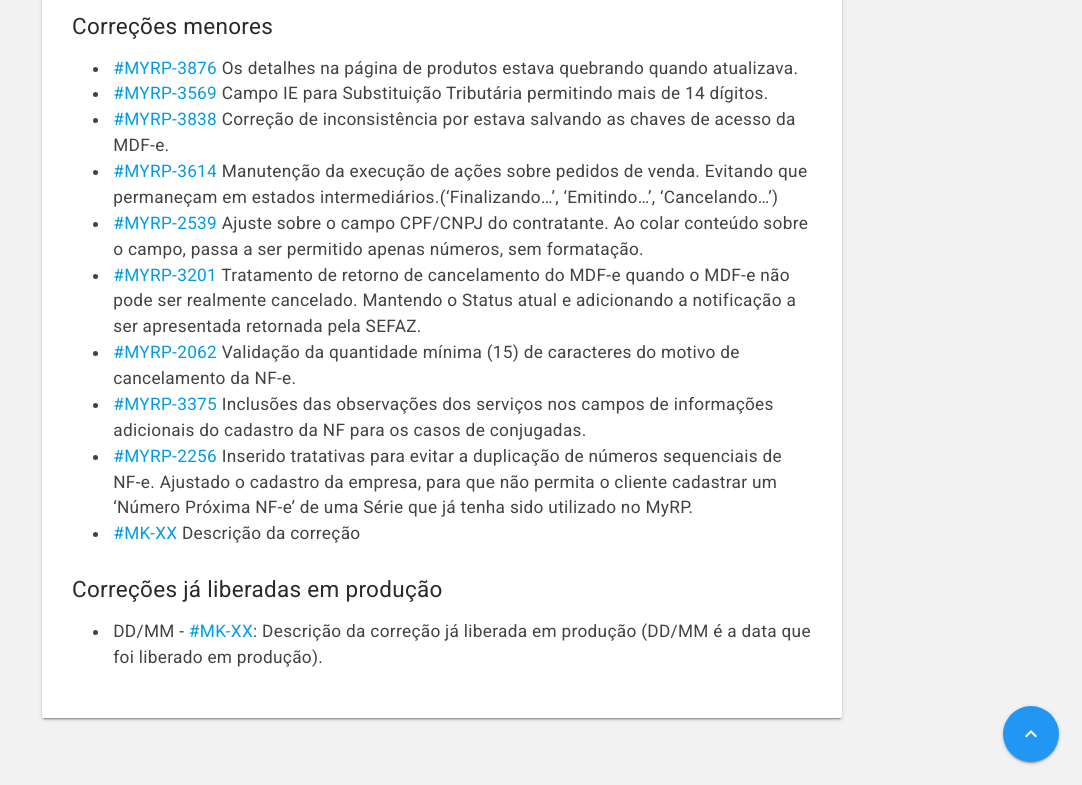
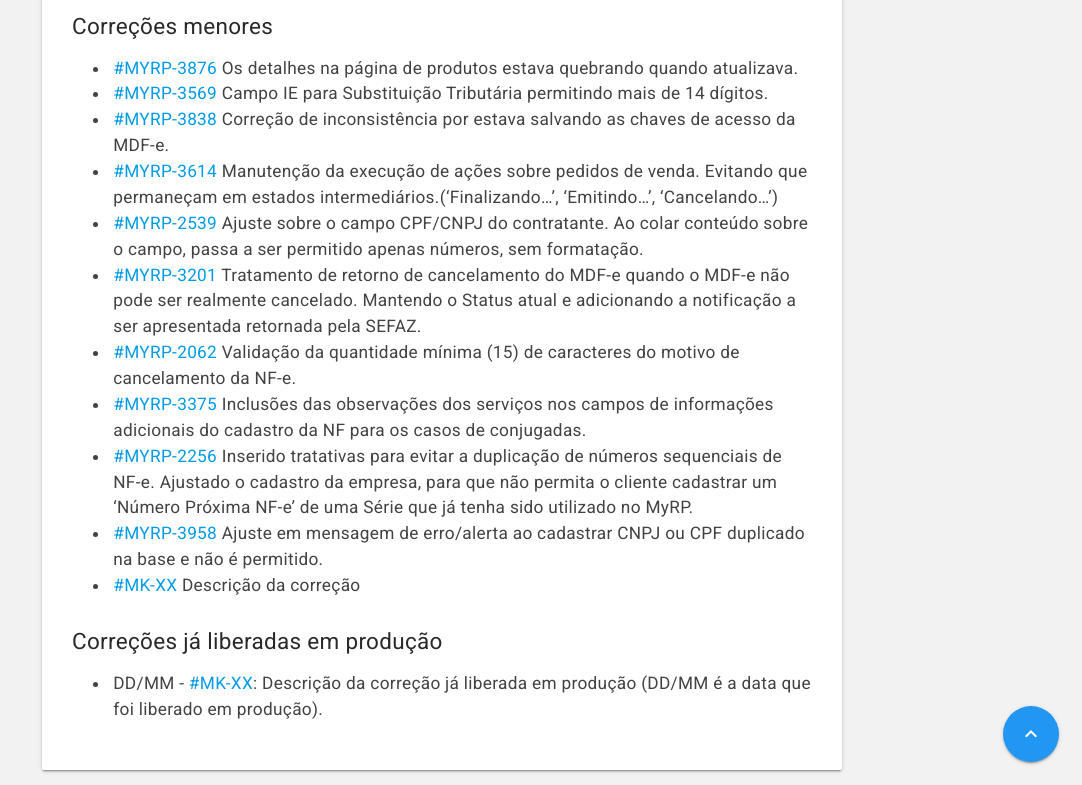
Before and after one commit to myrp-maicon/changelog-myrp, a Jekyll site: the page built from docs/myrp/19.02.03.md, in a window 1280 px wide and 900 px high, scrolled down 1150 px, cut to the strip 115-900 px from the top of the window. Shown: the whole strip, without its empty margins (198-1280 px from the left). Built offline with Jekyll 4.4.1, drawn with Linux system fonts in a browser that asks for light colours; nearby versions of some CDN libraries; our own code applies the rules of GitHub Pages for plain Markdown files; the repository's description, which GitHub fills in, is left out.

Commit message:
Update 19.02.03.md
AJ:MYRP-3958 - Ajuste em mensagem de erro/alerta ao cadastrar CNPJ ou CPF duplicado na base e não é permitido.

```diff
--- a/docs/myrp/19.02.03.md
+++ b/docs/myrp/19.02.03.md
@@ -27,6 +27,7 @@ As alterações estarão disponíveis no ambiente demo.myrp.com.br (212) desde o
 * [#MYRP-2062](https://devmyrp.atlassian.net/browse/MYRP-2062) Validação da quantidade mínima (15) de caracteres do motivo de cancelamento da NF-e.
 * [#MYRP-3375](https://devmyrp.atlassian.net/browse/MYRP-3375) Inclusões das observações dos serviços nos campos de informações adicionais do cadastro da NF para os casos de conjugadas.
 * [#MYRP-2256](https://devmyrp.atlassian.net/browse/MYRP-2256) Inserido tratativas para evitar a duplicação de números sequenciais de NF-e. Ajustado o cadastro da empresa, para que não permita o cliente cadastrar um 'Número Próxima NF-e' de uma Série que já tenha sido utilizado no MyRP.
+* [#MYRP-3958](https://devmyrp.atlassian.net/browse/MYRP-3958) Ajuste em mensagem de erro/alerta ao cadastrar CNPJ ou CPF duplicado na base e não é permitido.
 * [#MK-XX](https://devmyrp.atlassian.net/browse/MK-XX) Descrição da correção
 
 ## Correções já liberadas em produção
```
